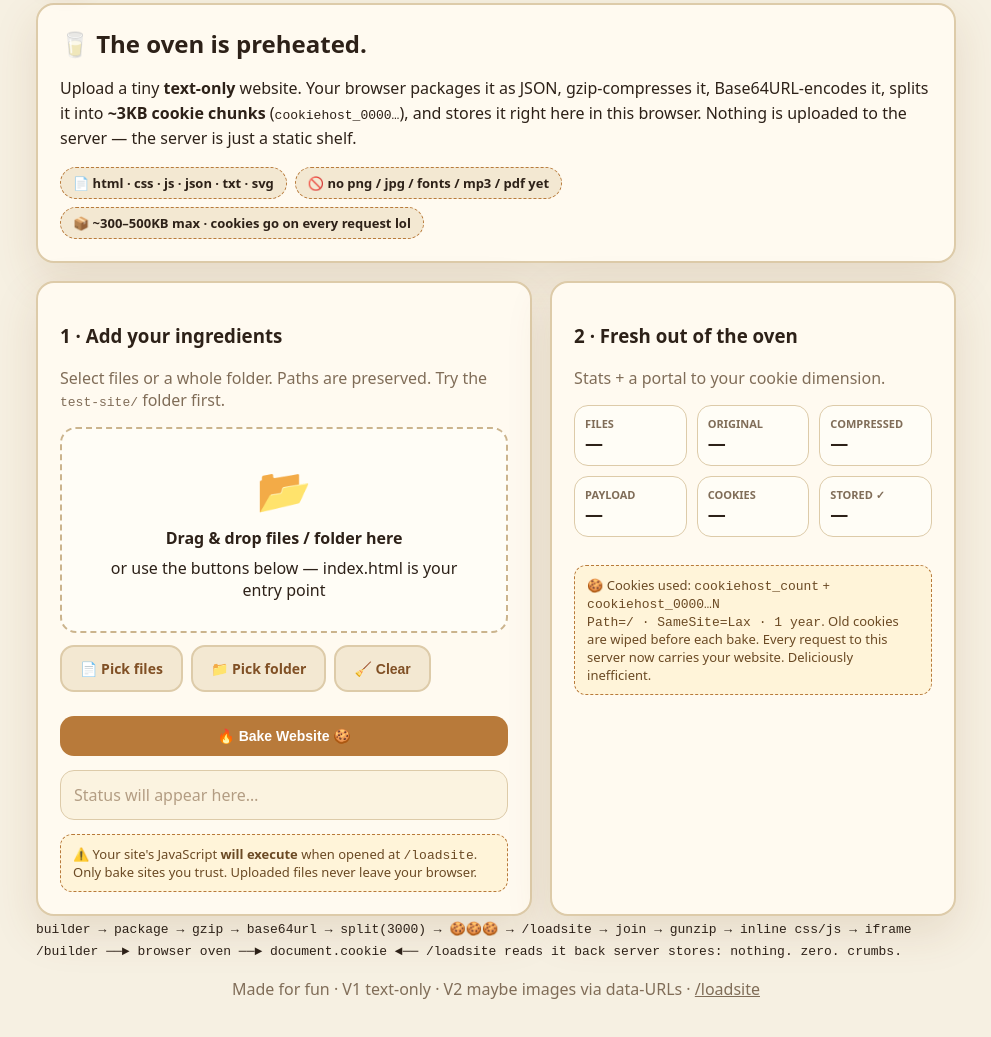
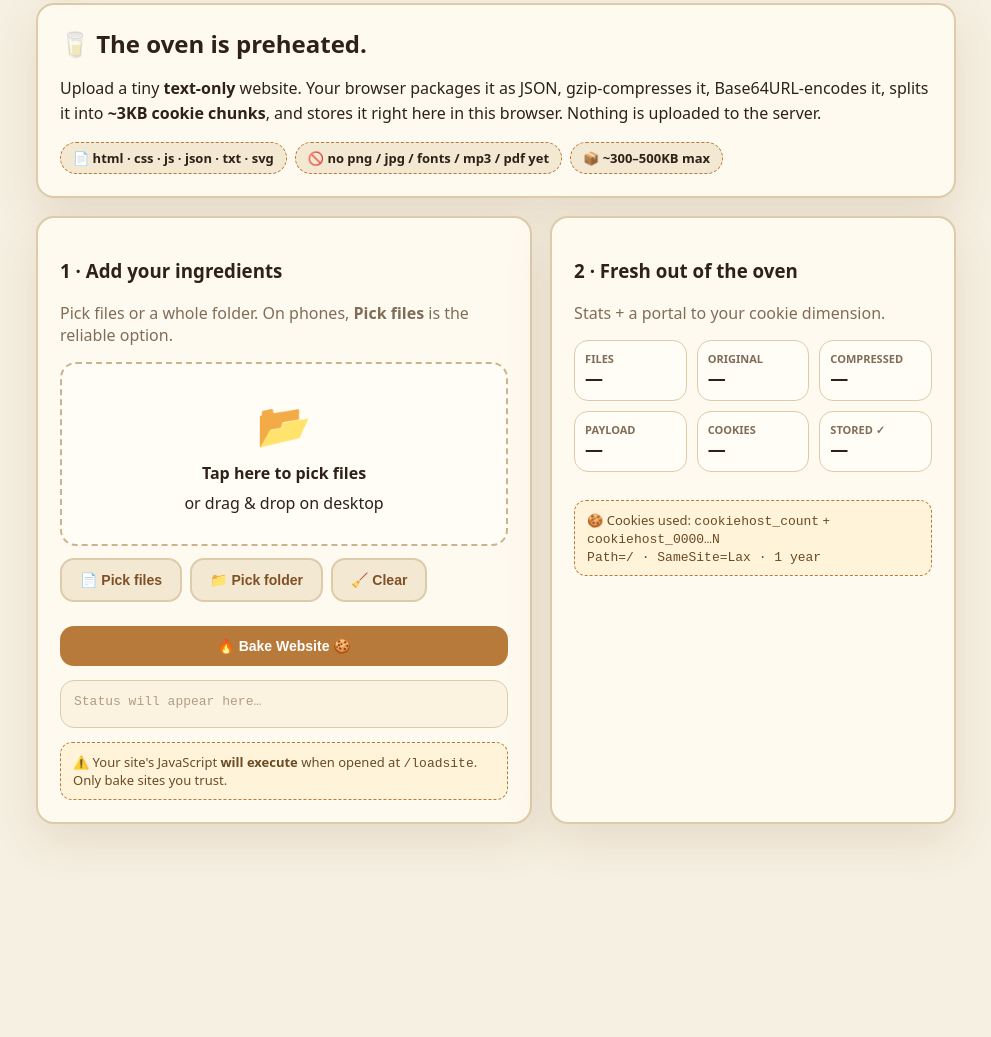
Before and after one commit to MastaChief117/web-to-cookie, a website: page public/index.html in a window 1280 px wide. Shown: the part 137-1174 px from the top of the page, without its empty margins (144-1135 px from the left). After the commit the page ends 1031 px from the top, so only its background shows below. Drawn offline with Linux system fonts and the light colour scheme.

Commit message:
Fix CookieHost upload controls

```diff
--- a/public/index.html
+++ b/public/index.html
@@ -10,109 +10,48 @@
   <div class="bg-cookies" aria-hidden="true">
     <span>🍪</span><span>🍪</span><span>🍪</span><span>🍪</span><span>✨</span><span>🥛</span>
   </div>
-
   <div class="wrap">
-    <div class="brand">
-      <div class="logo">🍪</div>
-      <div>
-        <h1>Cookie<em>Host</em></h1>
-        <p class="tag">Why host a website normally <strong>when you can put it in cookies?</strong></p>
-      </div>
-    </div>
-
+    <div class="brand"><div class="logo">🍪</div><div><h1>Cookie<em>Host</em></h1><p class="tag">Why host a website normally <strong>when you can put it in cookies?</strong></p></div></div>
     <div class="hero">
       <h2>🥛 The oven is preheated.</h2>
-      <p>
-        Upload a tiny <b>text-only</b> website. Your browser packages it as JSON,
-        gzip-compresses it, Base64URL-encodes it, splits it into
-        <b>~3KB cookie chunks</b> (<code>cookiehost_0000…</code>), and stores it
-        right here in this browser. Nothing is uploaded to the server — the server is just a static shelf.
-      </p>
-      <div class="pills">
-        <span class="pill">📄 html · css · js · json · txt · svg</span>
-        <span class="pill">🚫 no png / jpg / fonts / mp3 / pdf yet</span>
-        <span class="pill">📦 ~300–500KB max · cookies go on every request lol</span>
-      </div>
+      <p>Upload a tiny <b>text-only</b> website. Your browser packages it as JSON, gzip-compresses it, Base64URL-encodes it, splits it into <b>~3KB cookie chunks</b>, and stores it right here in this browser. Nothing is uploaded to the server.</p>
+      <div class="pills"><span class="pill">📄 html · css · js · json · txt · svg</span><span class="pill">🚫 no png / jpg / fonts / mp3 / pdf yet</span><span class="pill">📦 ~300–500KB max</span></div>
     </div>
-
     <div class="grid">
       <div class="card">
         <h3>1 · Add your ingredients</h3>
-        <p class="sub">Select files or a whole folder. Paths are preserved. Try the <code>test-site/</code> folder first.</p>
-
+        <p class="sub">Pick files or a whole folder. On phones, <b>Pick files</b> is the reliable option.</p>
         <div class="drop" id="drop">
-          <span class="big">📂</span>
-          <b>Drag &amp; drop files / folder here</b>
-          <span class="hint">or use the buttons below — index.html is your entry point</span>
+          <span class="big">📂</span><b>Tap here to pick files</b><span class="hint">or drag &amp; drop on desktop</span>
         </div>
-
         <div class="row">
-          <label class="btn btn-ghost" style="cursor:pointer">
-            📄 Pick files
-            <input id="fileInput" type="file" multiple hidden />
-          </label>
-          <label class="btn btn-ghost" style="cursor:pointer">
-            📁 Pick folder
-            <input id="dirInput" type="file" webkitdirectory hidden />
-          </label>
+          <button class="btn btn-ghost" id="pickFilesBtn" type="button">📄 Pick files</button>
+          <button class="btn btn-ghost" id="pickFolderBtn" type="button">📁 Pick folder</button>
+          <input id="fileInput" type="file" multiple hidden />
+          <input id="dirInput" type="file" multiple webkitdirectory directory hidden />
           <button class="btn btn-ghost" id="clearBtn" type="button">🧹 Clear</button>
         </div>
-
         <div class="filelist" id="fileList"></div>
-
-        <div class="row">
-          <button class="btn btn-bake" id="bakeBtn" type="button">🔥 Bake Website 🍪</button>
+        <div class="row"><button class="btn btn-bake" id="bakeBtn" type="button">🔥 Bake Website 🍪</button></div>
+        <div class="progress" id="progress"><i></i></div>
+        <pre class="status" id="status"></pre>
+        <div class="warn">⚠️ Your site's JavaScript <b>will execute</b> when opened at <code>/loadsite</code>. Only bake sites you trust.</div>
+      </div>
+      <div class="card">
+        <h3>2 · Fresh out of the oven</h3><p class="sub">Stats + a portal to your cookie dimension.</p>
+        <div class="stats">
+          <div class="stat"><b>Files</b><span id="sFiles">—</span></div><div class="stat"><b>Original</b><span id="sOrig">—</span></div><div class="stat"><b>Compressed</b><span id="sComp">—</span></div><div class="stat"><b>Payload</b><span id="sEnc">—</span></div><div class="stat"><b>Cookies</b><span id="sCookies">—</span></div><div class="stat"><b>Stored ✓</b><span id="sStored">—</span></div>
         </div>
-        <div class="progress" id="progress"><i></i></div>
-        <div class="status" id="status"></div>
-
-        <div class="warn">
-          ⚠️ Your site's JavaScript <b>will execute</b> when opened at
-          <code>/loadsite</code>. Only bake sites you trust. Uploaded files never leave your browser.
-        </div>
-      </div>
-
-      <div class="card">
-        <h3>2 · Fresh out of the oven</h3>
-        <p class="sub">Stats + a portal to your cookie dimension.</p>
-        <div class="stats">
-          <div class="stat"><b>Files</b><span id="sFiles">—</span></div>
-          <div class="stat"><b>Original</b><span id="sOrig">—</span></div>
-          <div class="stat"><b>Compressed</b><span id="sComp">—</span></div>
-          <div class="stat"><b>Payload</b><span id="sEnc">—</span></div>
-          <div class="stat"><b>Cookies</b><span id="sCookies">—</span></div>
-          <div class="stat"><b>Stored ✓</b><span id="sStored">—</span></div>
-        </div>
-
         <div style="height:14px"></div>
-
-        <div class="baked" id="baked">
-          <div class="cookies">🍪</div>
-          <h4>YOUR WEBSITE IS NOW COOKIES.</h4>
-          <p>Stored in this browser only.<br />Open <code>/loadsite</code> to taste it.</p>
-          <div class="row" style="justify-content:center">
-            <a href="loadsite/"><button class="btn btn-dark" type="button">🚀 Open Website</button></a>
-            <button class="btn btn-ghost" id="wipeBtn" type="button">🗑️ Eat cookies</button>
-          </div>
-        </div>
-
-        <div class="warn">
-          🍪 Cookies used: <code>cookiehost_count</code> + <code>cookiehost_0000…N</code><br />
-          <code>Path=/ · SameSite=Lax · 1 year</code>. Old cookies are wiped before each bake.
-          Every request to this server now carries your website. Deliciously inefficient.
-        </div>
+        <div class="baked" id="baked"><div class="cookies">🍪</div><h4>YOUR WEBSITE IS NOW COOKIES.</h4><p>Stored in this browser only.<br />Open <code>/loadsite</code> to taste it.</p><div class="row" style="justify-content:center"><a href="loadsite/"><button class="btn btn-dark" type="button">🚀 Open Website</button></a><button class="btn btn-ghost" id="wipeBtn" type="button">🗑️ Eat cookies</button></div></div>
+        <div class="warn">🍪 Cookies used: <code>cookiehost_count</code> + <code>cookiehost_0000…N</code><br /><code>Path=/ · SameSite=Lax · 1 year</code></div>
       </div>
     </div>
-
-    <div class="diagram">
-      <code><span class="crumb">builder → package → gzip → base64url → split(3000) → 🍪🍪🍪 → /loadsite → join → gunzip → inline css/js → iframe</span>
-/builder ──► browser oven ──► document.cookie ◄── /loadsite reads it back
-server stores: nothing. zero. crumbs.</code>
-    </div>
-
-    <footer>Made for fun · V1 text-only · V2 maybe images via data-URLs · <a href="/loadsite" style="color:inherit">/loadsite</a></footer>
   </div>
-
   <script src="/builder.js"></script>
+  <script>
+    document.getElementById('pickFilesBtn').onclick = () => document.getElementById('fileInput').click();
+    document.getElementById('pickFolderBtn').onclick = () => document.getElementById('dirInput').click();
+  </script>
 </body>
 </html>
```
